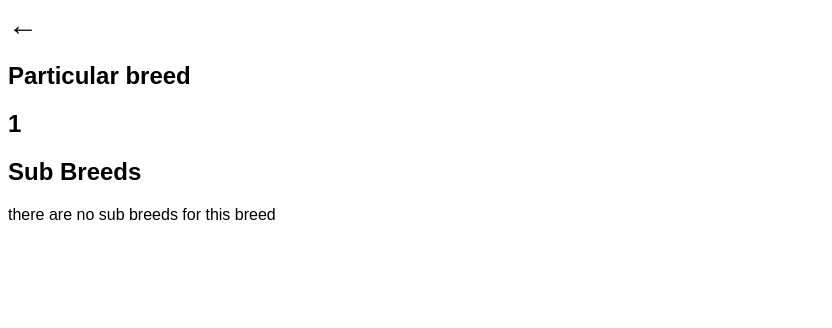
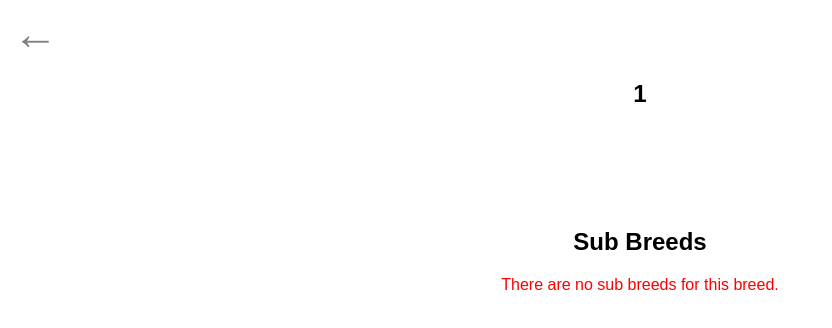
Before and after one commit to pvictordev/dog-api, an Angular app: page /breed/1 in a window 1280 px wide. Shown: the top 328 px of the page, without its empty margins (0-832 px from the left). Built offline with nearby package versions, Linux system fonts and the light colour scheme; no server answers.

Commit message:
created new methods in the api service to get particular sub breeds and breeds images, used to them to refactor the code for fetching breed images and sub breeds, changed the styling for the breed component

```diff
--- a/src/app/pages/breed/breed.component.css
+++ b/src/app/pages/breed/breed.component.css
@@ -0,0 +1,36 @@
+.main {
+
+}
+
+.breed {
+    display: flex;
+    flex-direction: column;
+    justify-content: center;
+    align-items: center;
+}
+.sub-breeds {
+    margin-top: 100px;
+    h2 {
+        text-align: center;
+    }
+    ul {
+        border: 3px solid rgb(188, 190, 198);
+        border-radius: 15px;
+        padding: 20px;
+
+        li {
+            cursor: pointer;
+            margin-top: 10px;
+            padding: 10px;
+            border: 3px solid transparent;
+            border-radius: 15px;
+            a {
+                color: gray;
+            }
+        }
+        li:hover {
+            border: 3px solid rgb(188, 190, 198);
+            border-radius: 15px;
+        }
+    }
+}
--- a/src/app/pages/breed/breed.component.html
+++ b/src/app/pages/breed/breed.component.html
@@ -1,21 +1,21 @@
 <div class="main">
 
-<a style="font-size: 30px; cursor: pointer;" onclick="history.back()">←</a>
+<a class="back-link" href="/">←</a>
 
-  <h2>Particular breed</h2>
+    <div class="breed">
+        @if(breedName) {
+            <h2>{{ breedName | titlecase }}</h2>
 
-    @if(breedName) {
-        <h2>{{ breedName | titlecase }}</h2>
-
-        @if(breedImages.length > 0) {
-            <img [src]="breedImages[0]" alt="{{ breedName }}">
+            @if(breedImage.length > 0) {
+                <img [src]="breedImage" alt="{{ breedName }}">
+            }
         }
-    }
+    </div>
 
     <div class="sub-breeds">
         <h2>Sub Breeds</h2>
         @if(subBreeds.length > 0) {
-            <ul class="sub-breed">
+            <ul>
                 @for(subBreed of subBreeds; track $index) {
                     <li>
                         <a [routerLink]="['/breed', breedName, subBreed]">{{ subBreed | titlecase }}</a>
@@ -24,7 +24,7 @@
             </ul>
         }
         @else {
-            <p>there are no sub breeds for this breed</p>
+            <p style="color:red; text-align: center;">There are no sub breeds for this breed.</p>
         }
     </div>
 
--- a/src/app/pages/breed/breed.component.ts
+++ b/src/app/pages/breed/breed.component.ts
@@ -1,65 +1,59 @@
 import { Component } from '@angular/core';
 import { ActivatedRoute } from '@angular/router';
-import { HttpClient, HttpClientModule } from '@angular/common/http';
 import { CommonModule } from '@angular/common';
 import { RouterModule } from '@angular/router';
-
+import { ApiService } from '../../services/api.service';
 
 @Component({
   selector: 'app-breed',
   standalone: true,
-  imports: [CommonModule, HttpClientModule, RouterModule],
+  imports: [CommonModule, RouterModule],
   templateUrl: './breed.component.html',
   styleUrl: './breed.component.css'
 })
 export class BreedComponent {
 
   breedName: string | null = null;
-  breedImages: string[] = [];
+  breedImage: string[] = [];
   subBreeds: string[] = [];
 
   constructor(
+    private apiService: ApiService,
     private route: ActivatedRoute,
-    private http: HttpClient
   ) { }
 
   ngOnInit() {
     this.route.paramMap.subscribe(params => {
       this.breedName = params.get('breedName');
       if (this.breedName) {
-        this.fetchBreedImages();
+        this.fetchBreedImage();
       }
     });
     this.fetchSubBreeds();
   }
 
-  fetchSubBreeds() {
-    if (this.breedName) {
-      this.http.get<any>(`https://dog.ceo/api/breed/${this.breedName}/list`)
-        .subscribe(
-          response => {
-            this.subBreeds = response.message;
-            console.log(this.subBreeds);
-          },
-          error => {
-            console.error('Error fetching sub-breeds:', error);
-          }
-        );
-    }
+  fetchBreedImage(): void {
+
+    this.apiService.getBreedImage(this.breedName).subscribe({
+      next: (data) => {
+        this.breedImage = data.message[0];
+      },
+      error: (error) => {
+        console.error("Error fetching dogs:", error);
+      },
+    });
+
   }
 
-  fetchBreedImages() {
-    if (this.breedName) {
-      this.http.get<any>(`https://dog.ceo/api/breed/${this.breedName}/images/random/1`)
-        .subscribe(
-          response => {
-            this.breedImages = response.message;
-          },
-          error => {
-            console.error('Error fetching breed images:', error);
-          }
-        );
-    }
+  fetchSubBreeds() {
+
+    this.apiService.getSubBreeds(this.breedName).subscribe({
+      next: (data) => {
+        this.subBreeds = data.message;
+      },
+      error: (error) => {
+        console.error("Error fetching dog sub-breed:", error);
+      },
+    });
   }
-
 }
--- a/src/app/pages/dogs/dogs.component.css
+++ b/src/app/pages/dogs/dogs.component.css
@@ -7,7 +7,6 @@
     ul {
         border: 3px solid rgb(188, 190, 198);
         border-radius: 15px;
-        list-style: none;
         padding: 20px;
         li {
             cursor: pointer;
@@ -16,7 +15,6 @@
             border: 3px solid transparent;
             border-radius: 15px;
             a {
-                text-decoration: none;
                 color: gray;
             }
         }
--- a/src/app/pages/dogs/dogs.component.html
+++ b/src/app/pages/dogs/dogs.component.html
@@ -4,7 +4,7 @@
   @if(breeds.length > 0) {
     <ul>
       @for(breed of breeds; track $index) {
-        <li><a [routerLink]="['/breed', breed]">{{breed}}</a></li>
+        <li><a [routerLink]="['/breed', breed]">{{breed | titlecase}}</a></li>
       }
     </ul>
   }
--- a/src/app/pages/dogs/dogs.component.ts
+++ b/src/app/pages/dogs/dogs.component.ts
@@ -1,11 +1,12 @@
 import { Component, OnInit } from '@angular/core';
 import { RouterModule } from '@angular/router';
 import { ApiService } from '../../services/api.service';
+import { CommonModule } from '@angular/common';
 
 @Component({
   selector: 'app-dogs',
   standalone: true,
-  imports: [RouterModule],
+  imports: [RouterModule, CommonModule],
   templateUrl: './dogs.component.html',
   styleUrl: './dogs.component.css',
   providers: [ApiService]
@@ -19,11 +20,10 @@ export class DogsComponent implements OnInit {
     this.fetchAllBreeds();
   }
 
-  fetchAllBreeds() {
+  fetchAllBreeds(): void {
     this.apiService.getAllBreeds().subscribe({
       next: (data) => {
         this.breeds = Object.keys(data.message);
-        console.log(this.breeds);
       },
       error: (error) => {
         console.error("Error fetching dogs:", error);
--- a/src/app/services/api.service.ts
+++ b/src/app/services/api.service.ts
@@ -12,4 +12,16 @@ export class ApiService {
   getAllBreeds(): Observable<any> {
     return this.httpClient.get<any>('https://dog.ceo/api/breeds/list/all');
   }
+
+  getBreedImage(breedName: string | null): Observable<any> {
+    return this.httpClient.get<any>("https://dog.ceo/api/breed/" + breedName + "/images");
+  }
+
+  getSubBreeds(breedName: string | null) {
+    return this.httpClient.get<any>("https://dog.ceo/api/breed/" + breedName + "/list");
+  }
+
+  getSubBreedImage() {
+
+  }
 }
--- a/src/styles.css
+++ b/src/styles.css
@@ -1,4 +1,20 @@
 /* You can add global styles to this file, and also import other style files */
 body {
     font-family:Arial, Helvetica, sans-serif;
+    list-style: none;
 }
+
+a {
+    text-decoration: none;
+}
+
+li {
+    list-style: none;
+}
+
+.back-link {
+    font-size: 45px;
+    color: gray;
+    font-weight: bold;
+    padding: 5px;
+}
```
